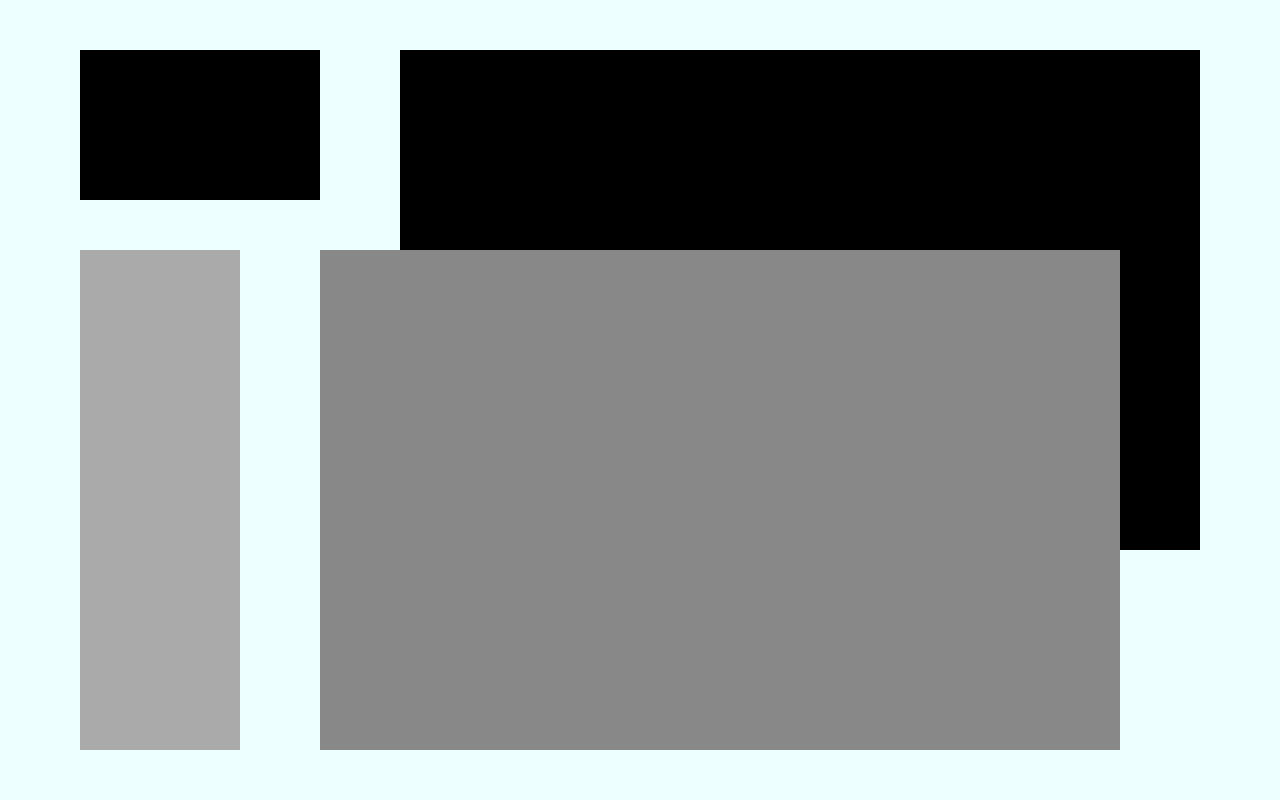
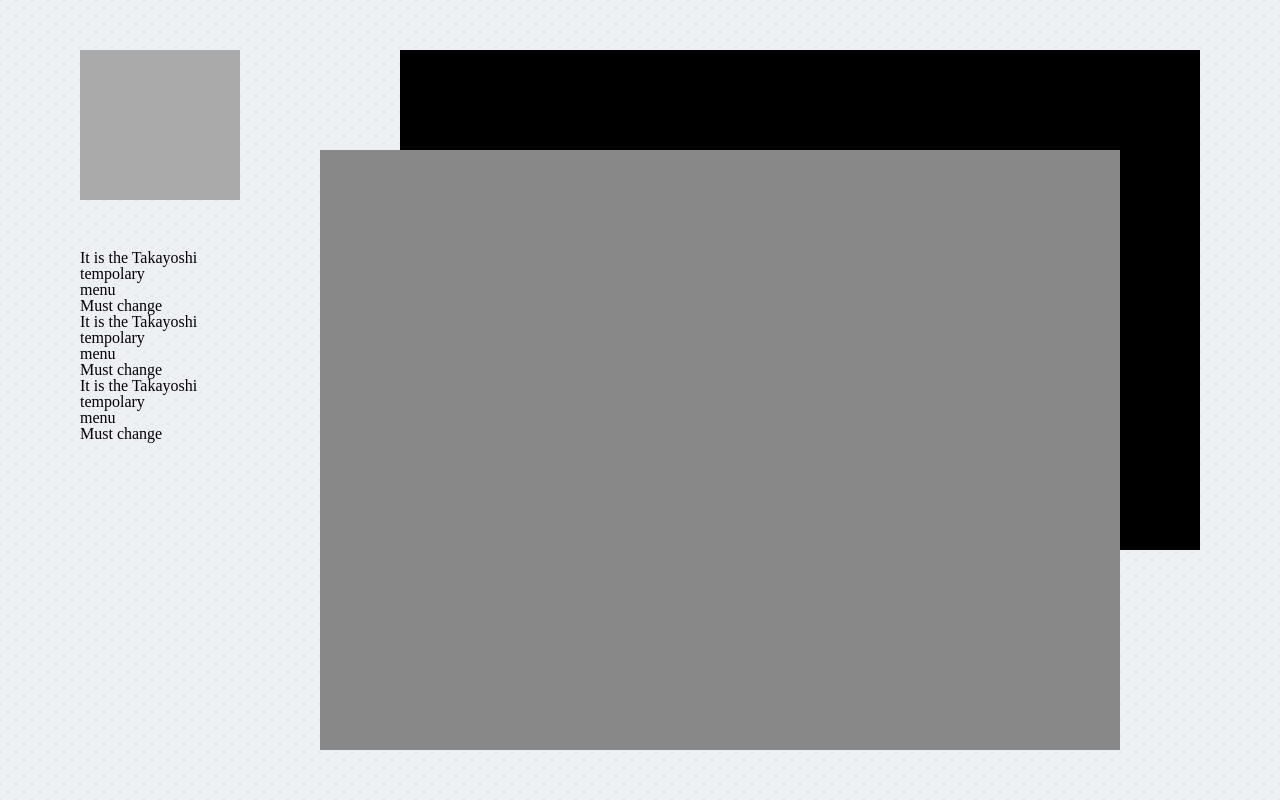
Before and after one commit to TacoSky/takayoshi, a Django app: page / in a window 1280 px wide. Run offline with Django 3.2, Linux system fonts and the light colour scheme.

Commit message:
Decide each div point

```diff
--- a/mysite/static/css/takayoshi.css
+++ b/mysite/static/css/takayoshi.css
@@ -68,17 +68,15 @@ html, body{
     position: relative;
     width :100%;
     height:100%;
-    background-color:#eeffff;
     z-index: 0;
 }
 #area-logo {
     position: absolute;
-    background-color:#000000;
+    background-color:#aaaaaa;
     z-index: 2;
 }
 #area-menu {
     position: absolute;
-    background-color:#AAAAAA;
     z-index: 1;
 }
 #area-wind {
@@ -101,7 +99,7 @@ html, body{
     #area-logo {
         top: 6.25%;
         left:6.25%;
-        width:18.75%;
+        width:12.5%;
         height:18.75%;
     }
     #area-menu {
@@ -117,10 +115,10 @@ html, body{
         height:62.5%;
     }
     #area-main {
-        top: 31.25%;
+        top: 18.75%;
         left:25%;
         width:62.5%;
-        height:62.5%;
+        height:75%;
     }
 }
 
@@ -150,3 +148,23 @@ html, body{
         height:78%;
     }
 }
+
+
+/* Color / pattern / style
+ */
+/*
+.style-tdot{
+    background:
+        radial-gradient(#dcf3ff 5%, transparent 10%) 0 0,
+        radial-gradient(#dcf3ff 5%, transparent 10%) 8px 8px;
+    background-color:#dbe9f0;
+    background-size:16px 16px;
+}
+*/
+.style-tdot{
+    background:
+        radial-gradient(#cee5f3 2%, transparent 10%) 0 0,
+        radial-gradient(#cee5f3 2%, transparent 10%) 8px 8px;
+    background-color:#edf0f2;
+    background-size:16px 16px;
+}
--- a/mysite/takayoshi/templates/elem/area-menu.html
+++ b/mysite/takayoshi/templates/elem/area-menu.html
@@ -0,0 +1,18 @@
+
+            <p>It is the Takayoshi</p>
+            <p>tempolary</p>
+            <p>menu</p>
+            <p>Must change</p>
+            <p></p>
+
+            <p>It is the Takayoshi</p>
+            <p>tempolary</p>
+            <p>menu</p>
+            <p>Must change</p>
+            <p></p>
+
+            <p>It is the Takayoshi</p>
+            <p>tempolary</p>
+            <p>menu</p>
+            <p>Must change</p>
+            <p></p>
--- a/mysite/takayoshi/templates/elem/base.html
+++ b/mysite/takayoshi/templates/elem/base.html
@@ -9,7 +9,7 @@
 
     <body>
 
-        <div id="area-back">
+        <div id="area-back" class="style-tdot">
             <div id="area-logo">
                 {# Load logo #}
                 {% include "elem/area-logo.html" %}
```
